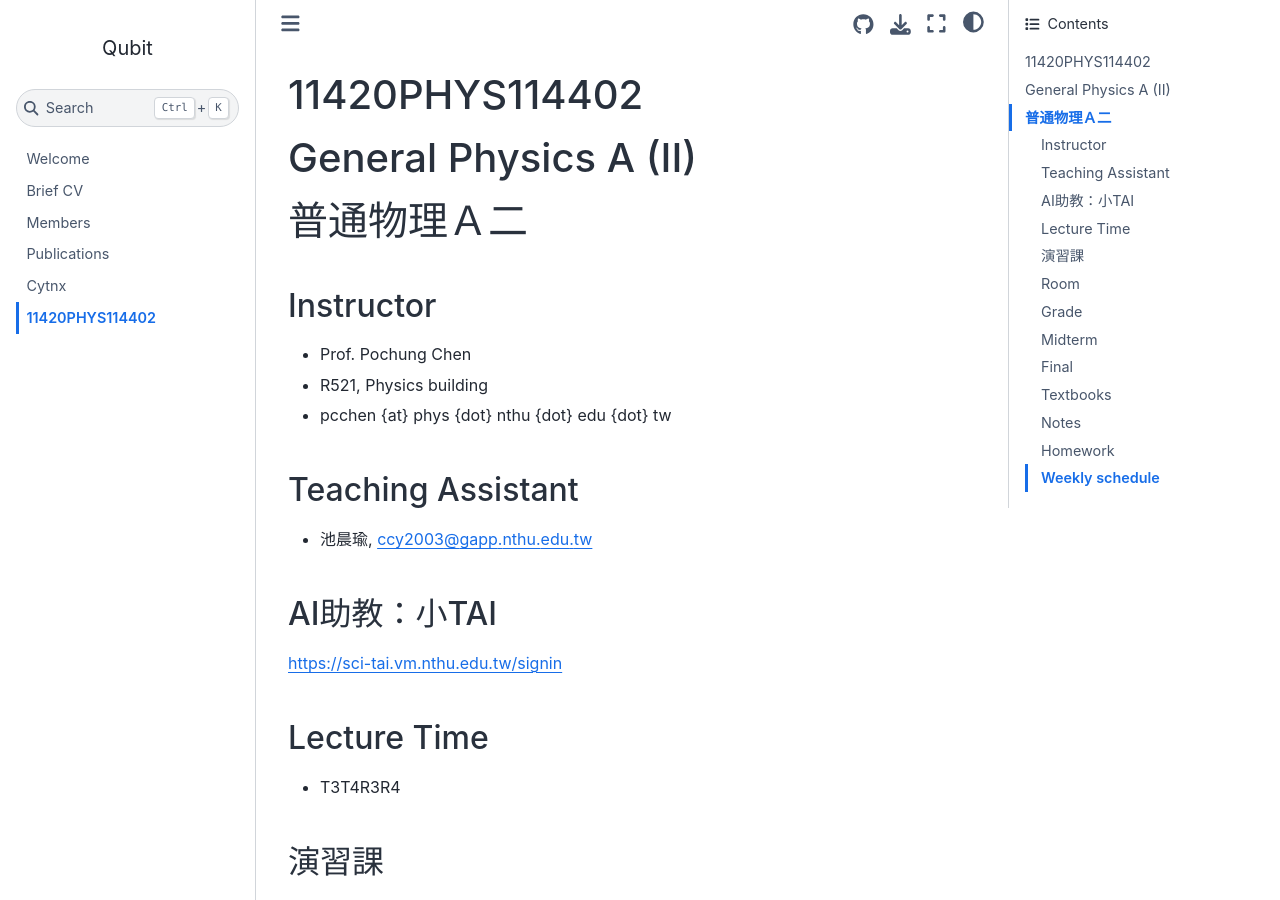
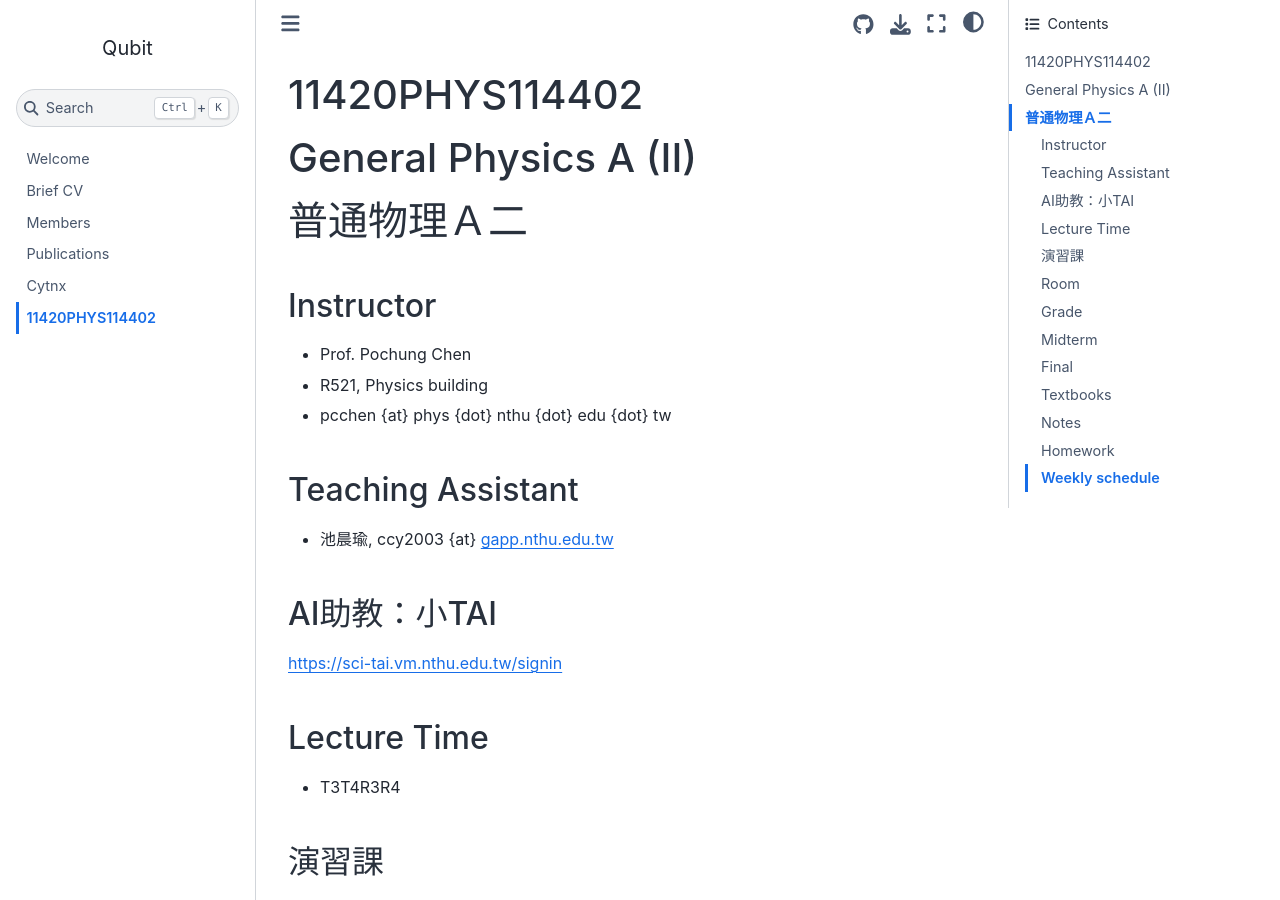
Before and after one commit to pcchen/pcchen.github.io, a Jupyter Book: the page built from teaching/11420PHYS114402.md, in a window 1280 px wide and 900 px high. Built offline with Jupyter Book 1.0.4 settings and Sphinx 7.4.7 and the Sphinx Book theme 1.1.4, drawn with Linux system fonts in a browser that asks for light colours.

Commit message:
modify email

```diff
--- a/teaching/11420PHYS114402.md
+++ b/teaching/11420PHYS114402.md
@@ -8,7 +8,7 @@
 * pcchen {at} phys {dot} nthu {dot} edu {dot} tw
 
 ## Teaching Assistant
-* 池晨瑜, ccy2003@gapp.nthu.edu.tw
+* 池晨瑜, ccy2003 {at} gapp.nthu.edu.tw
 
 ## AI助教：小TAI
 https://sci-tai.vm.nthu.edu.tw/signin
```
